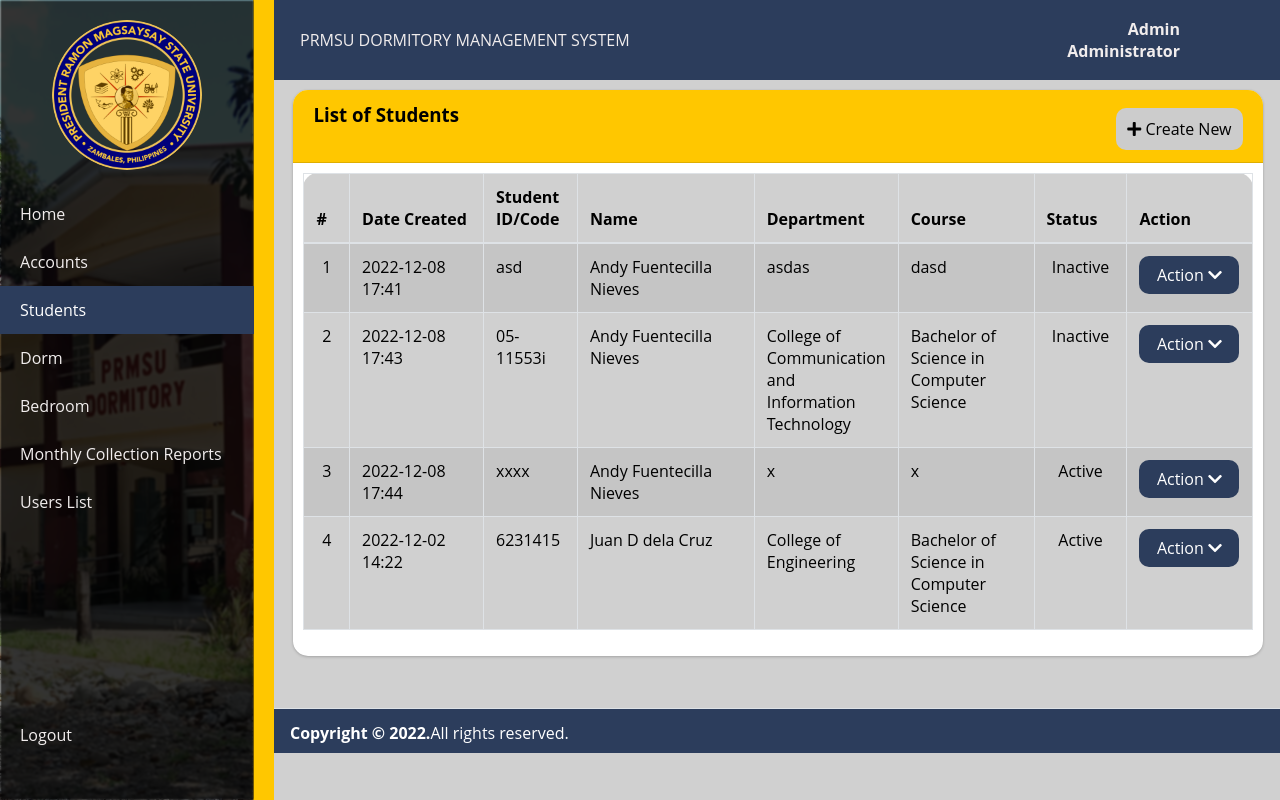
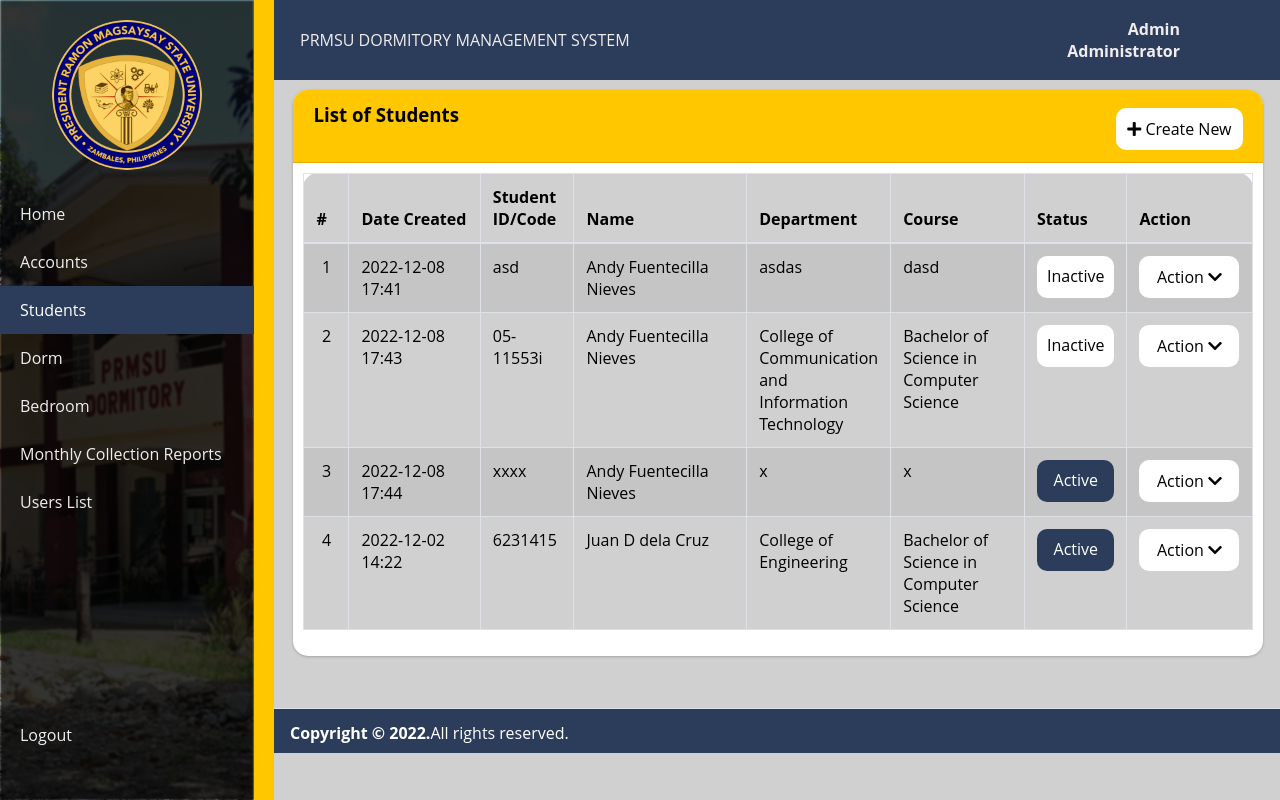
Before and after one commit to andi-nieves/prmsudms, a PHP site: page /admin/student.php in a window 1280 px wide. Run offline with PHP 8.4, Linux system fonts and the light colour scheme; a user stored in the database is signed in; data comes from the database, SQL or seed files in the repository; some libraries are stand-ins or nearby versions.

Commit message:
Fix status pill styling

```diff
--- a/admin/student.php
+++ b/admin/student.php
@@ -68,17 +68,11 @@ include $ROOT_DIR.'/inc/html-head.php';
                                             <td><?php echo $row['department'] ?></td>
                                             <td><?php echo $row['course'] ?></td>
                                             <td class="text-center">
-                                                <?php if($row['status'] == 1): ?>
-                                                <span
-                                                    class="badge badge-maroon bg-gradient-maroon px-3 rounded-pill">Active</span>
-                                                <?php else: ?>
-                                                <span
-                                                    class="badge badge-light bg-gradient-light border text-dark px-3 rounded-pill">Inactive</span>
-                                                <?php endif; ?>
+                                                <div class="pill <?php echo $row['status'] === '1' ? 'active' : 'inactive' ?>"><?php echo $row['status'] === '1' ? 'Active' : 'Inactive' ?></div>
                                             </td>
                                             <td align="center">
                                                 <div class="dropdown">
-                                                    <button class="btn btn-default">Action <i class="fa fa-chevron-down"></i></button>
+                                                    <button class="btn btn-flat">Action <i class="fa fa-chevron-down"></i></button>
                                                     <div class="dropdown-content">
                                                         <a href="/admin/students/entry.php?id=<?php echo $row['id'] ?>">View</a>
                                                         <a href="/admin/students/entry.php?id=<?php echo $row['id'] ?>&page=edit">Edit</a>
--- a/admin/students/view.php
+++ b/admin/students/view.php
@@ -152,7 +152,7 @@
                 <button id="delete" data-id="<?php echo $student_id ?>" data-code="<?php echo $student_data->code ?>"
                     data-name="<?php echo "$student_data->firstname $student_data->lastname" ?>"
                     class="btn btn-danger m-r">Delete</button>
-                <a class="btn btn-flat" href="<?php echo $SITE_NAME ?>/admin/student.php">Back</a>
+                <a class="btn btn-secondary" href="<?php echo $SITE_NAME ?>/admin/student.php">Back</a>
             </div>
         </div>
     </div>
--- a/css/style.css
+++ b/css/style.css
@@ -131,6 +131,14 @@ a#create_new {
 } */
 
 .btn.btn-flat{
+    color: #000;
+    background-color: #FFF;
+    padding: 8px 10px;
+    border-radius: 10px;
+    box-shadow: none;
+}
+
+.btn.btn-secondary{
     color: #000;
     background-color: #CCC;
     padding: 8px 10px;
@@ -552,6 +560,20 @@ table.dataTable td, table.dataTable th {
     width: 100%;
     min-height: 38px;
 }
+.pill {
+    padding: 8px 10px;
+    border-radius: 10px;
+    line-height: 1.5;
+    min-height: 42px;
+}
+.pill.active {
+    background-color: #2c3d5c;
+    color: #fff;
+}
+.pill.inactive {
+    background-color: #FFF;
+    color: #000;
+}
 .select2 {
     width: 100% !important;
     max-width: 100% !important;
@@ -623,12 +645,14 @@ table.dataTable td, table.dataTable th {
   .dropdown-content {
     display: none;
     position: absolute;
-    background-color: #f1f1f1;
-    min-width: 100px;
+    background-color: #FFF;
+    min-width: 150px;
     box-shadow: 0px 8px 16px 0px rgba(0,0,0,0.2);
     z-index: 1;
     border-radius: 10px;
     overflow: hidden;
+    margin-top: 2px;
+    right: 0;
   }
 
   /* Links inside the dropdown */
```
